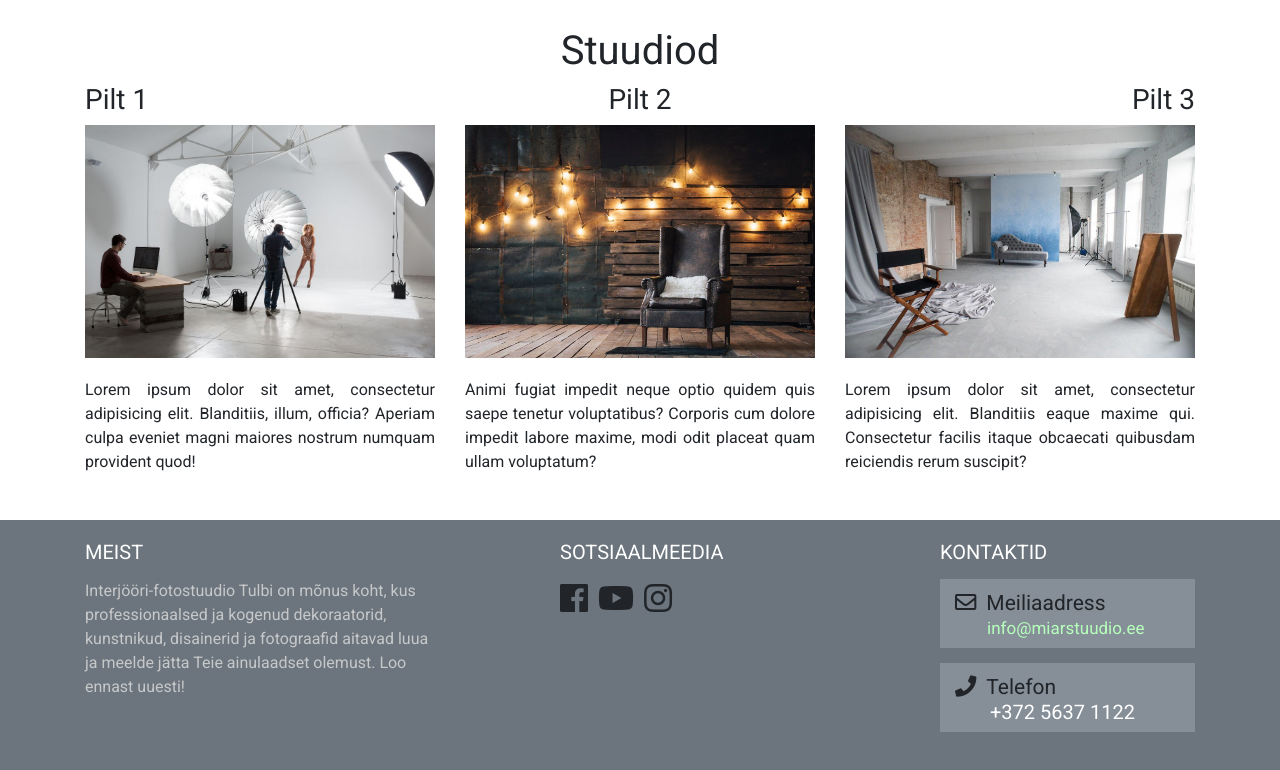
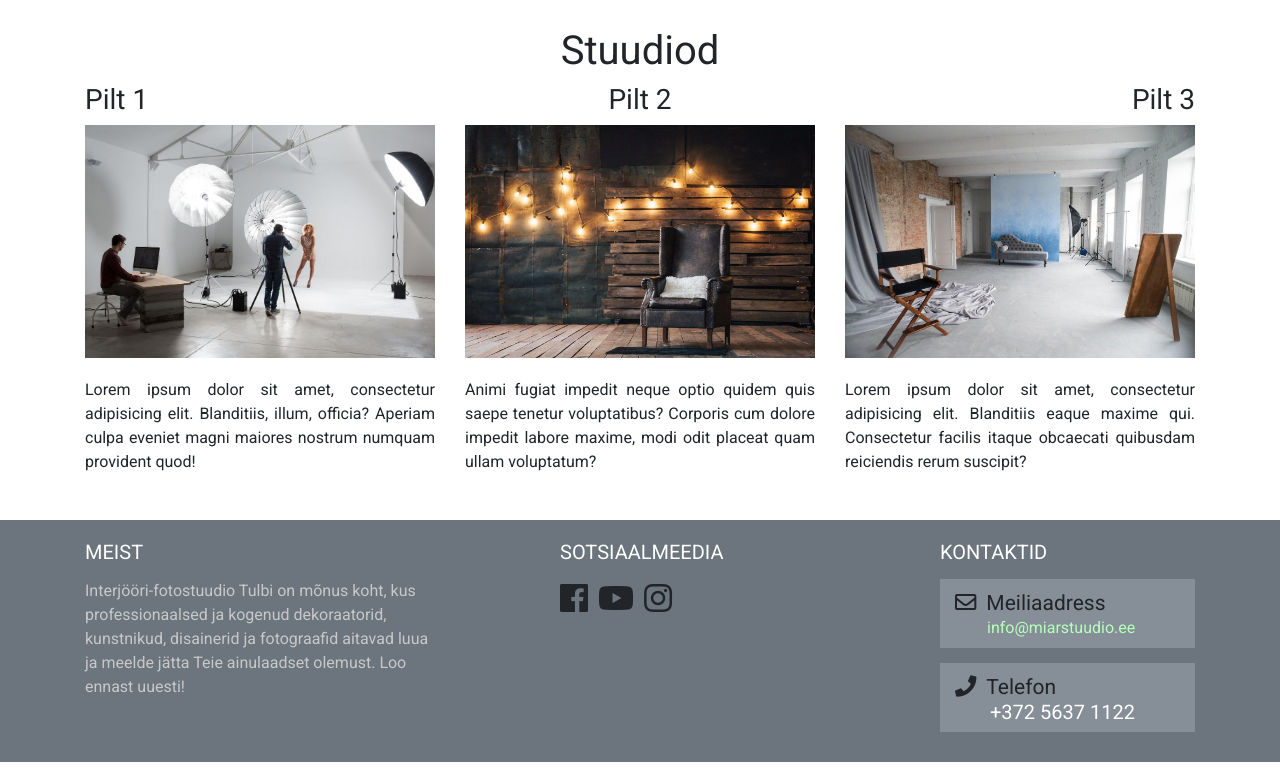
Before and after one commit to OdvansGame/miar.github.io, a plain HTML site: page index.html in a window 1280 px wide. Shown: the part 519-1289 px from the top of the page. Drawn offline with nearby package versions, Linux system fonts and the light colour scheme.

Commit message:
Second Comit

```diff
--- a/css/main.css
+++ b/css/main.css
@@ -25,7 +25,6 @@ a:hover {
 }
 
 footer {
-    height: 250px;
     background: #6c757d;
 }
 footer .container .col-lg-3>h5, footer .container .col-lg-4>h5 {
@@ -37,6 +36,10 @@ footer .container .col-lg-3>h5, footer .container .col-lg-4>h5 {
 .kontakt .info-box>h5 {
     color: #fff;
     margin-left: 50px;
+}
+
+.info {
+    padding-bottom: 30px;
 }
 
 footer .container .col-lg-3>p, footer .container .col-lg-4>p {
@@ -51,9 +54,6 @@ footer .container .col-lg-3 .soc-icons>i:not(:first-child), footer .container .c
 
 .mail-a {
     margin-left: 47px;
-    position: relative;
-    top: 0;
-    font-size: 17px;
 }
 
 .icon-m, .icon-p {
```
Also changed, not shown: index.html (+1 -1 lines).
